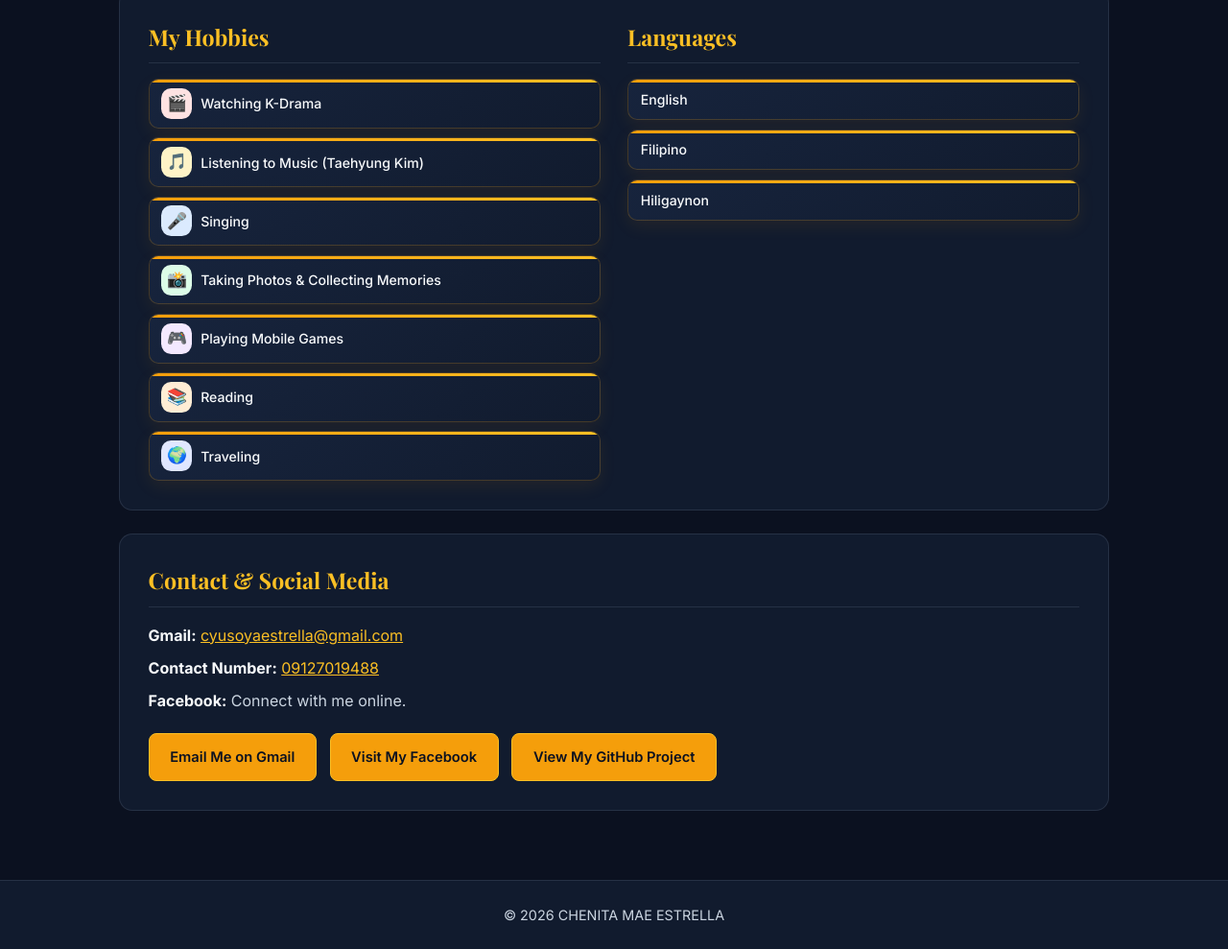
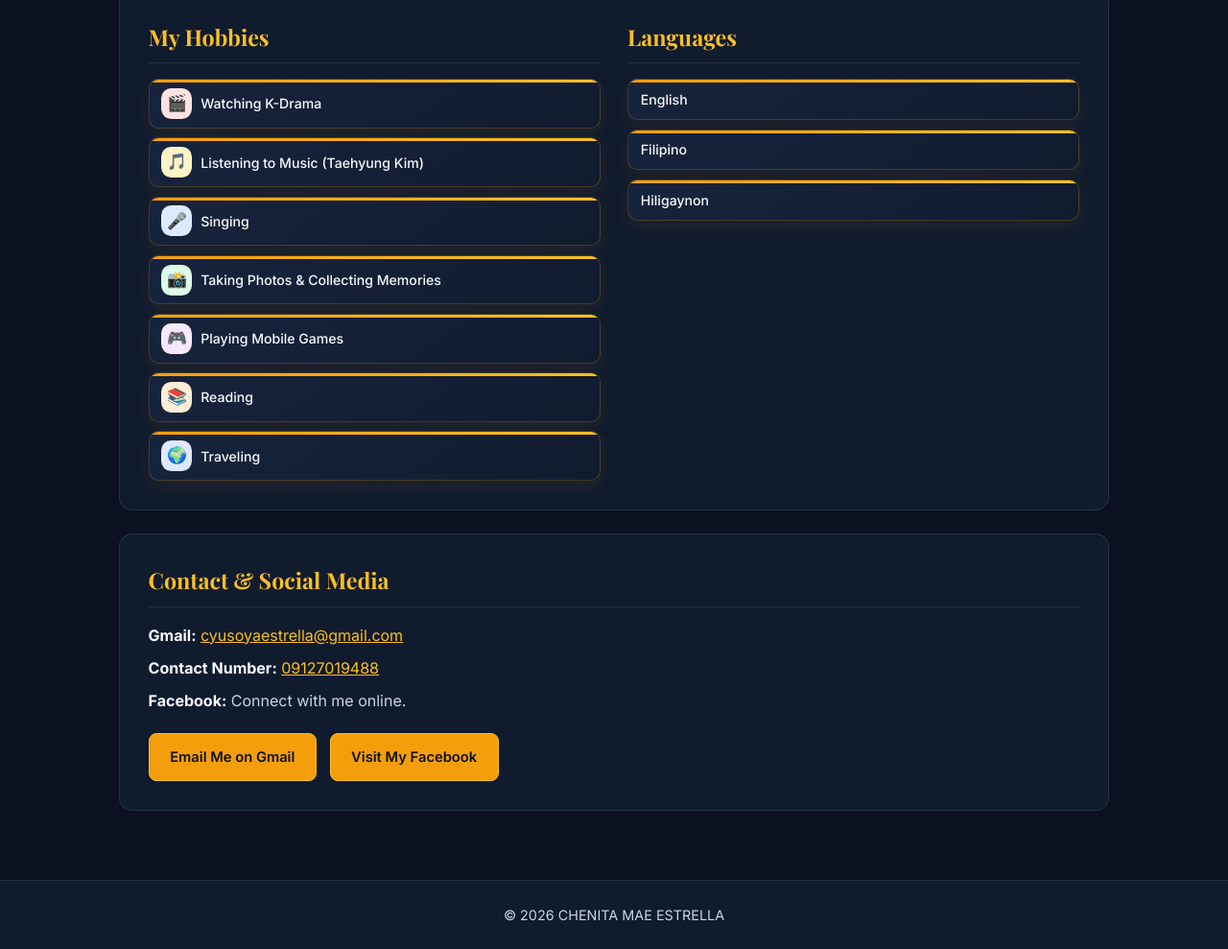
Before and after one commit to cyusoyaestrella-bot/Project--2, a plain HTML site: page index.html in a window 1280 px wide. Shown: the part 2273-3262 px from the top of the page at 96% size. Drawn offline with nearby package versions, Linux system fonts and the light colour scheme.

Commit message:
Update index

```diff
--- a/index.html
+++ b/index.html
@@ -217,7 +217,6 @@
             <div class="contact-actions">
                 <a class="btn btn-gold" href="https://mail.google.com/mail/?view=cm&amp;to=cyusoyaestrella%40gmail.com">Email Me on Gmail</a>
                 <a class="btn btn-gold" href="https://web.facebook.com/?_rdc=1&amp;_rdr" target="_blank" rel="noopener noreferrer">Visit My Facebook</a>
-                <a class="btn btn-gold" href="https://github.com/cyusoyaestrella-bot/Project_2" target="_blank" rel="noopener noreferrer">View My GitHub Project</a>
             </div>
         </section>
 
```
